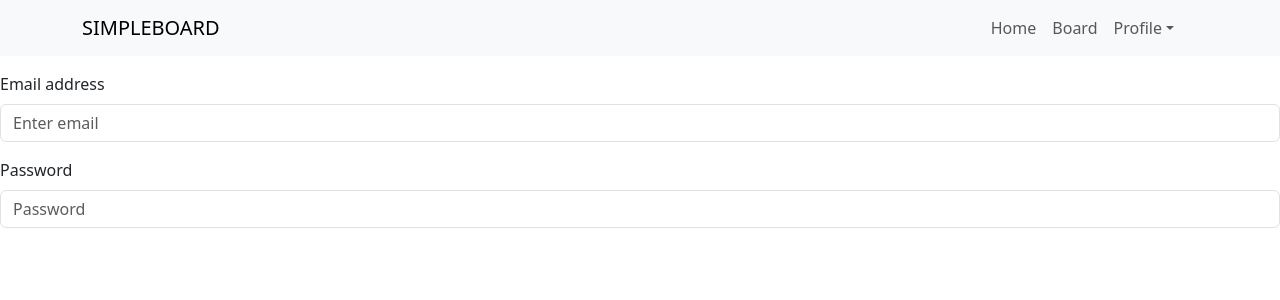
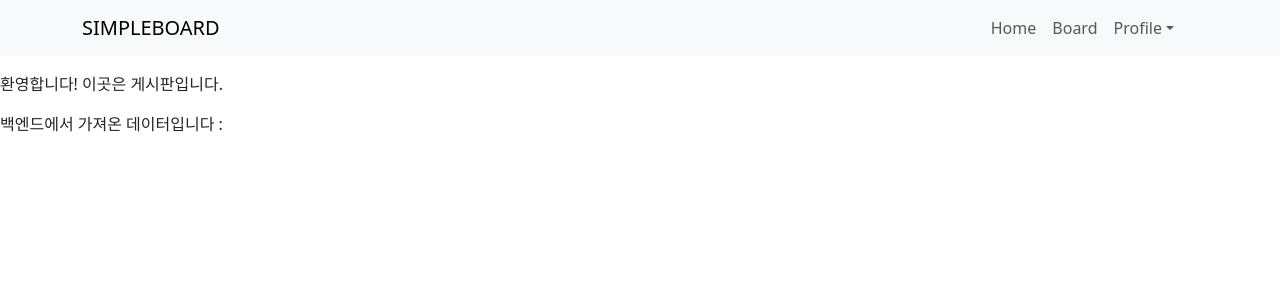
Before and after one commit to jha2ee/simpleBoard, a React (Create React App) app in the folder simpleboard/: page /home in a window 1280 px wide. Shown: the top 300 px of the page. Built offline with nearby package versions, Linux system fonts and the light colour scheme; no server answers.

Commit message:
화면 구성, api 연결

```diff
--- a/simpleboard/src/pages/Board.tsx
+++ b/simpleboard/src/pages/Board.tsx
@@ -1,11 +1,26 @@
-import React, { useState } from "react";
-
+import React, { useEffect, useState } from "react";
+import axios from 'axios';
 import "bootstrap/dist/css/bootstrap.min.css";
 import { Form } from "react-bootstrap";
 import NavBar from "../components/NavBar";
+
+type Post = {
+  id : number,
+  title : String
+}
 function Page() {
-  const [show, setShow] = useState(false);
+  const [show, setShow] = useState<Post>({
+    id:1,
+    title:'s1'
+  }
+  );
 
+  useEffect(() => {
+    axios
+      .get("http://localhost:8080/api/getBoard") //api 호출
+      .then((response) => setShow(response.data))
+      .catch((error) => console.log(error));
+  }, []);
   const [posts, setPosts] = useState([
     { id: 1, title: '첫 번째 게시물' },
     { id: 2, title: '두 번째 게시물' },
@@ -21,6 +36,7 @@ function Page() {
           <li key={post.id}>{post.title}</li>
         ))}
       </ul>
+      <p>백엔드 연결 결과 : {show.id} : {show.title} </p>
     </div>
     </>
   );
--- a/simpleboard/src/pages/Home.tsx
+++ b/simpleboard/src/pages/Home.tsx
@@ -1,27 +1,24 @@
-import React, { useState } from "react";
+import React, { useState, useEffect } from "react";
+import "bootstrap/dist/css/bootstrap.min.css";
 
-import "bootstrap/dist/css/bootstrap.min.css";
-import { Form } from "react-bootstrap";
 import NavBar from "../components/NavBar";
+import axios from "axios";
 function Page() {
-  const [show, setShow] = useState(false);
+  const [hello, setHello] = useState("");
 
-  const handleClose = () => setShow(false);
-  const handleShow = () => setShow(true);
-
+  useEffect(() => {
+    axios
+      .get("http://localhost:8080/api/hello") //api 호출
+      .then((response) => setHello(response.data))
+      .catch((error) => console.log(error));
+  }, []);
   return (
     <>
       <NavBar />
-      <Form>
-        <Form.Group className="mb-3" controlId="formGroupEmail">
-          <Form.Label>Email address</Form.Label>
-          <Form.Control type="email" placeholder="Enter email" />
-        </Form.Group>
-        <Form.Group className="mb-3" controlId="formGroupPassword">
-          <Form.Label>Password</Form.Label>
-          <Form.Control type="password" placeholder="Password" />
-        </Form.Group>
-      </Form>
+      <div>
+        <p>환영합니다! 이곳은 게시판입니다.</p>
+        <div>백엔드에서 가져온 데이터입니다 : {hello}</div>
+      </div>
     </>
   );
 }
```
